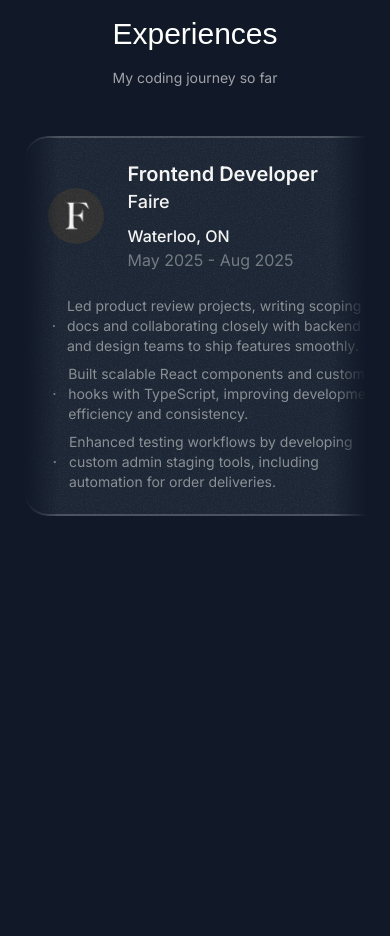
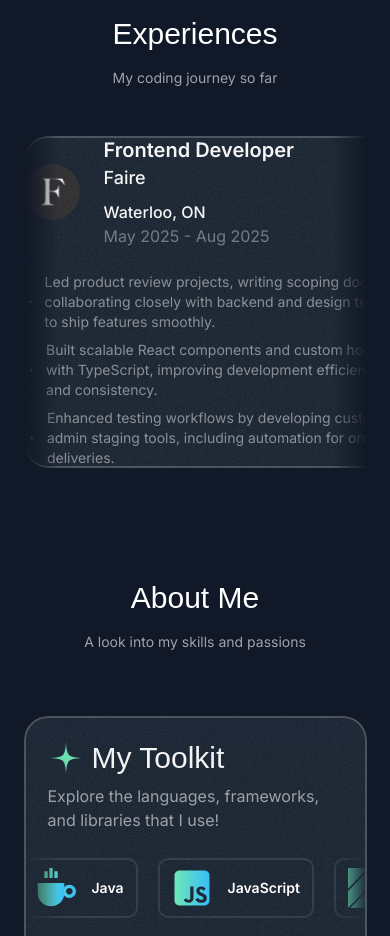
Before and after one commit to IvanKorne/personal-website, a Next.js app: page / in a window 390 px wide. Shown: the part 4080-5016 px from the top of the page. Before the commit the page ends 4660 px from the top, so only its background shows below. Built offline with nearby package versions, Linux system fonts and the light colour scheme; a web font is replaced by a local one.

Commit message:
create about section

```diff
--- a/src/app/page.tsx
+++ b/src/app/page.tsx
@@ -1,5 +1,6 @@
 "use client";
 
+import { About } from "@/sections/About/About";
 import { Experience } from "@/sections/Experience/Experience";
 import { Header } from "@/sections/Header/Header";
 import { Hero } from "@/sections/Hero/Hero";
@@ -15,6 +16,7 @@ export default function Home() {
       <Projects />
       <Tape />
       <Experience />
+      <About />
     </>
   );
 }
--- a/src/components/Card/Card.tsx
+++ b/src/components/Card/Card.tsx
@@ -9,7 +9,7 @@ export const Card = ({
   return (
     <div
       className={cn(
-        "bg-gray-800 p-6 rounded-3xl relative z-0 overflow-hidden after:z-10 after:outline-2 after:outline after:rounded-3xl after:outline-white/20 after:-outline-offset-2 after:content-[''] after:absolute after:inset-0 ",
+        "bg-gray-800 rounded-3xl relative z-0 overflow-hidden after:z-10 after:outline-2 after:outline after:rounded-3xl after:outline-white/20 after:-outline-offset-2 after:content-[''] after:absolute after:inset-0 ",
         className
       )}
     >
--- /dev/null
+++ b/src/components/Card/CardHeader.tsx
@@ -0,0 +1,18 @@
+import { ICardHeader } from "@/lib/types";
+import React from "react";
+import { Column } from "../layout/Column";
+import StarIcon from "@/assets/icons/star.svg";
+
+import { Flex } from "../layout/Flex";
+
+export const CardHeader = ({ title, description, className }: ICardHeader) => {
+  return (
+    <Column className={`p-6 ${className}`}>
+      <Flex className="items-center gap-2">
+        <StarIcon className="size-9 text-emerald-300" />
+        <h3 className="font-serif text-3xl">{title}</h3>
+      </Flex>
+      <p className="mt-2 text-base text-white/60">{description}</p>
+    </Column>
+  );
+};
--- /dev/null
+++ b/src/components/GradientText.tsx
@@ -0,0 +1,20 @@
+import React from "react";
+import { cn } from "@/lib/utils";
+import { IGradientText } from "@/lib/types";
+
+export const GradientText = ({
+  children,
+  className,
+  as: Component = "span",
+}: IGradientText) => {
+  return (
+    <Component
+      className={cn(
+        "bg-gradient-to-r from-emerald-300 to-sky-400 bg-clip-text text-transparent font-bold",
+        className
+      )}
+    >
+      {children}
+    </Component>
+  );
+};
--- a/src/lib/consts.ts
+++ b/src/lib/consts.ts
@@ -1,4 +1,12 @@
-import { Expereince, HeaderTab, Project, SocialIcon } from "./types";
+import {
+  Expereince,
+  HeaderTab,
+  Project,
+  SocialIcon,
+  Tool,
+  Interest,
+} from "./types";
+
 import { Github, Linkedin, Mail } from "lucide-react";
 import PDFChatImage from "@/assets/images/pdf-chat.png";
 import EngioImage from "@/assets/images/engio.png";
@@ -7,10 +15,34 @@ import WealthWiseImage from "@/assets/images/wealthwise.png";
 import BlaiseLogo from "@/assets/images/blaiseLogo.png";
 import FaireLogo from "@/assets/images/faireLogo.png";
 import WEAccelerateLogo from "@/assets/images/weAccelerateLogo.png";
+import AndroidIcon from "@/assets/icons/android.svg";
+import AWSIcon from "@/assets/icons/aws.svg";
+import ChromeIcon from "@/assets/icons/chrome.svg";
+import DockerIcon from "@/assets/icons/docker.svg";
+import ExpressIcon from "@/assets/icons/express.svg";
+import FirebaseIcon from "@/assets/icons/firebase.svg";
+import GithubIcon from "@/assets/icons/github.svg";
+import JavaIcon from "@/assets/icons/java.svg";
+import JavaScriptIcon from "@/assets/icons/javascript.svg";
+import KotlinIcon from "@/assets/icons/kotlin.svg";
+import MongoDBIcon from "@/assets/icons/mongodb.svg";
+import MySQLIcon from "@/assets/icons/mysql.svg";
+import NextJSIcon from "@/assets/icons/nextjs.svg";
+import NodeIcon from "@/assets/icons/node.svg";
+import PostmanIcon from "@/assets/icons/postman.svg";
+import PrismaIcon from "@/assets/icons/prisma.svg";
+import PythonIcon from "@/assets/icons/python.svg";
+import ReactRouterIcon from "@/assets/icons/react-router.svg";
+import ReactIcon from "@/assets/icons/react.svg";
+import RedisIcon from "@/assets/icons/redis.svg";
+import StripeIcon from "@/assets/icons/stripe.svg";
+import StyledIcon from "@/assets/icons/styled.svg";
+import TailwindIcon from "@/assets/icons/tailwind.svg";
+import TypeScriptIcon from "@/assets/icons/typescript.svg";
 
 export const HEADER_TABS: HeaderTab[] = [
   {
-    link: "#",
+    link: "#home",
     title: "Home",
   },
   {
@@ -180,3 +212,42 @@ export const EXPERIENCES: Expereince[] = [
     ],
   },
 ];
+
+export const TOOLS: Tool[] = [
+  { title: "Java", icon: JavaIcon },
+  { title: "JavaScript", icon: JavaScriptIcon },
+  { title: "Kotlin", icon: KotlinIcon },
+  { title: "Python", icon: PythonIcon },
+  { title: "Styled Components", icon: StyledIcon },
+  { title: "Tailwind CSS", icon: TailwindIcon },
+  { title: "TypeScript", icon: TypeScriptIcon },
+  { title: "React Router", icon: ReactRouterIcon },
+  { title: "React", icon: ReactIcon },
+  { title: "Express.js", icon: ExpressIcon },
+  { title: "Next.js", icon: NextJSIcon },
+  { title: "Node.js", icon: NodeIcon },
+  { title: "Android", icon: AndroidIcon },
+  { title: "AWS", icon: AWSIcon },
+  { title: "Chrome", icon: ChromeIcon },
+  { title: "Docker", icon: DockerIcon },
+  { title: "Firebase", icon: FirebaseIcon },
+  { title: "GitHub", icon: GithubIcon },
+  { title: "MongoDB", icon: MongoDBIcon },
+  { title: "MySQL", icon: MySQLIcon },
+  { title: "Postman", icon: PostmanIcon },
+  { title: "Prisma", icon: PrismaIcon },
+  { title: "Redis", icon: RedisIcon },
+  { title: "Stripe", icon: StripeIcon },
+];
+
+export const INTERESTS: Interest[] = [
+  { name: "Fitness", icon: "💪", alignment: { left: "5%", top: "5%" } },
+  { name: "Fragrances", icon: "🌸", alignment: { left: "2%", top: "40%" } },
+  { name: "AI", icon: "🤖", alignment: { left: "70%", top: "5%" } },
+  { name: "Backend", icon: "⚙️", alignment: { left: "50%", top: "45%" } },
+  { name: "Frontend", icon: "🎨", alignment: { left: "15%", top: "35%" } },
+  { name: "Soccer", icon: "⚽", alignment: { left: "10%", top: "65%" } },
+  { name: "Cooking", icon: "👨‍🍳", alignment: { left: "45%", top: "70%" } },
+  { name: "Learning", icon: "📚", alignment: { left: "25%", top: "10%" } },
+  { name: "Music", icon: "🎵", alignment: { left: "60%", top: "20%" } },
+];
--- a/src/sections/About/About.tsx
+++ b/src/sections/About/About.tsx
@@ -1,5 +1,88 @@
+import { Card } from "@/components/Card/Card";
 import React from "react";
+import { INTERESTS } from "@/lib/consts";
+import { CardHeader } from "@/components/Card/CardHeader";
+import { ToolkitItems } from "./ToolkitItems";
+import { Column } from "@/components/layout/Column";
+import { GradientText } from "@/components/GradientText";
+import { Grid } from "@/components/layout/Grid";
 
 export const About = () => {
-  return <div>About Section</div>;
+  return (
+    <div id="about" className="py-12">
+      <div className="container">
+        <h2 className="font-serif text-3xl md:text-5xl text-center">
+          About Me
+        </h2>
+        <p className="text-center text-white/60 mt-4 md:text-lg max-w-md mx-auto">
+          A look into my skills and passions
+        </p>
+        <Column className="mt-16 gap-6">
+          <Card className="h-[320px]">
+            <CardHeader
+              title="My Toolkit"
+              description="Explore the languages, frameworks, and libraries that I use!"
+            />
+            <ToolkitItems />
+            <ToolkitItems className="mt-6" innerClassName="-translate-x-1/2" />
+          </Card>
+          <Grid className="grid-cols-1 md:grid-cols-2 gap-8 ">
+            <Card className="h-[450px] flex flex-col md:col-span-1">
+              <CardHeader
+                title="My Interests"
+                description="These are my interests in and outside of the coding space!"
+              />
+              <div className="relative flex-1">
+                {INTERESTS.map((interest) => (
+                  <div
+                    key={interest.name}
+                    className="gap-2 inline-flex px-5 bg-gradient-to-r from-emerald-300 to-sky-400 rounded-full py-1.5 absolute items-center"
+                    style={{
+                      left: interest.alignment.left,
+                      top: interest.alignment.top,
+                    }}
+                  >
+                    <span className="text-base  text-gray-950">
+                      {interest.name}
+                    </span>
+                    <span>{interest.icon}</span>
+                  </div>
+                ))}
+              </div>
+            </Card>
+            <Card className="h-[480px] md:h-[450px] md:col-span-1">
+              <CardHeader title="Who I Am" description="Learn more about me!" />
+              <Column className="gap-2 px-6">
+                <p className="font-semibold text-base">
+                  I&apos;m 20 years old, studying Computer Engineering at the{" "}
+                  <GradientText>University of Waterloo</GradientText>.
+                </p>
+                <p className="font-semibold text-base">
+                  I&apos;m currently working at{" "}
+                  <GradientText>Faire</GradientText> as a Frontend Engineering
+                  intern.
+                </p>
+                <p className="font-semibold text-base">
+                  My main focus right now is deepening my understanding of{" "}
+                  <GradientText>System Architecture</GradientText> and exploring
+                  backend-oriented Java frameworks such as{" "}
+                  <GradientText>SpringBoot</GradientText> and{" "}
+                  <GradientText>Kotlin</GradientText>.
+                </p>
+                <p className="font-semibold text-base">
+                  My motto is always to try to improve yourself with each
+                  passing day 😊!
+                </p>
+              </Column>
+            </Card>
+          </Grid>
+        </Column>
+      </div>
+    </div>
+  );
 };
+
+// initial={{ width: 0 }}
+// animate={{ width: "100%" }}
+// transition={{ duration: 1, ease: "easeInOut" }}
+// style={{ whiteSpace: "nowrap", overflow: "hidden" }}
--- /dev/null
+++ b/src/sections/About/TechIcon.tsx
@@ -0,0 +1,16 @@
+import React from "react";
+
+export const TechIcon = ({ component }: { component: React.ElementType }) => {
+  const Component = component;
+  return (
+    <>
+      <Component className="size-10 fill-[url(#tech-icon-gradient)]" />
+      <svg className="size-0 absolute">
+        <linearGradient id="tech-icon-gradient">
+          <stop offset="0%" stopColor="rgb(110 231 183)"></stop>
+          <stop offset="100%" stopColor="rgb(56 189 248)"></stop>
+        </linearGradient>
+      </svg>
+    </>
+  );
+};
--- /dev/null
+++ b/src/sections/About/ToolkitItems.tsx
@@ -0,0 +1,30 @@
+import React from "react";
+import { TechIcon } from "./TechIcon";
+import { TOOLS } from "@/lib/consts";
+import { Row } from "@/components/layout/Row";
+import { cn } from "@/lib/utils";
+import { Flex } from "@/components/layout/Flex";
+
+export const ToolkitItems = ({
+  className,
+  innerClassName,
+}: {
+  className?: string;
+  innerClassName?: string;
+}) => {
+  return (
+    <Row className={cn("mask-fade-x", className)}>
+      <Row className={cn("flex-none py-1 gap-6 pr-6", innerClassName)}>
+        {TOOLS.map((tool) => (
+          <Flex
+            className="items-center gap-4 px-3 py-2 outline outline-2 outline-white/10 rounded-lg"
+            key={tool.title}
+          >
+            <TechIcon component={tool.icon} />
+            <span className="font-semibold">{tool.title}</span>
+          </Flex>
+        ))}
+      </Row>
+    </Row>
+  );
+};
```
Also changed, not shown: src/lib/types.ts (+31 -0 lines).
